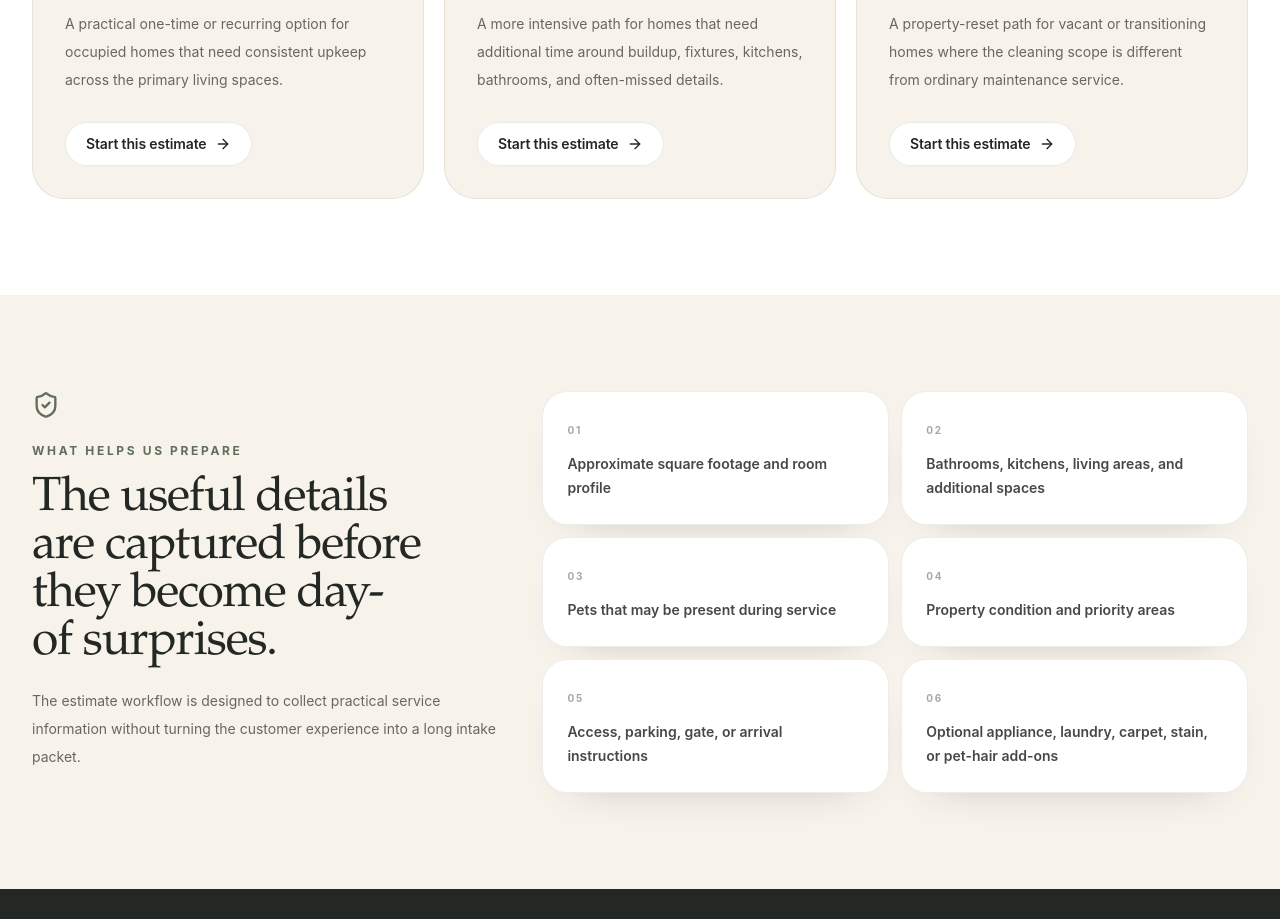
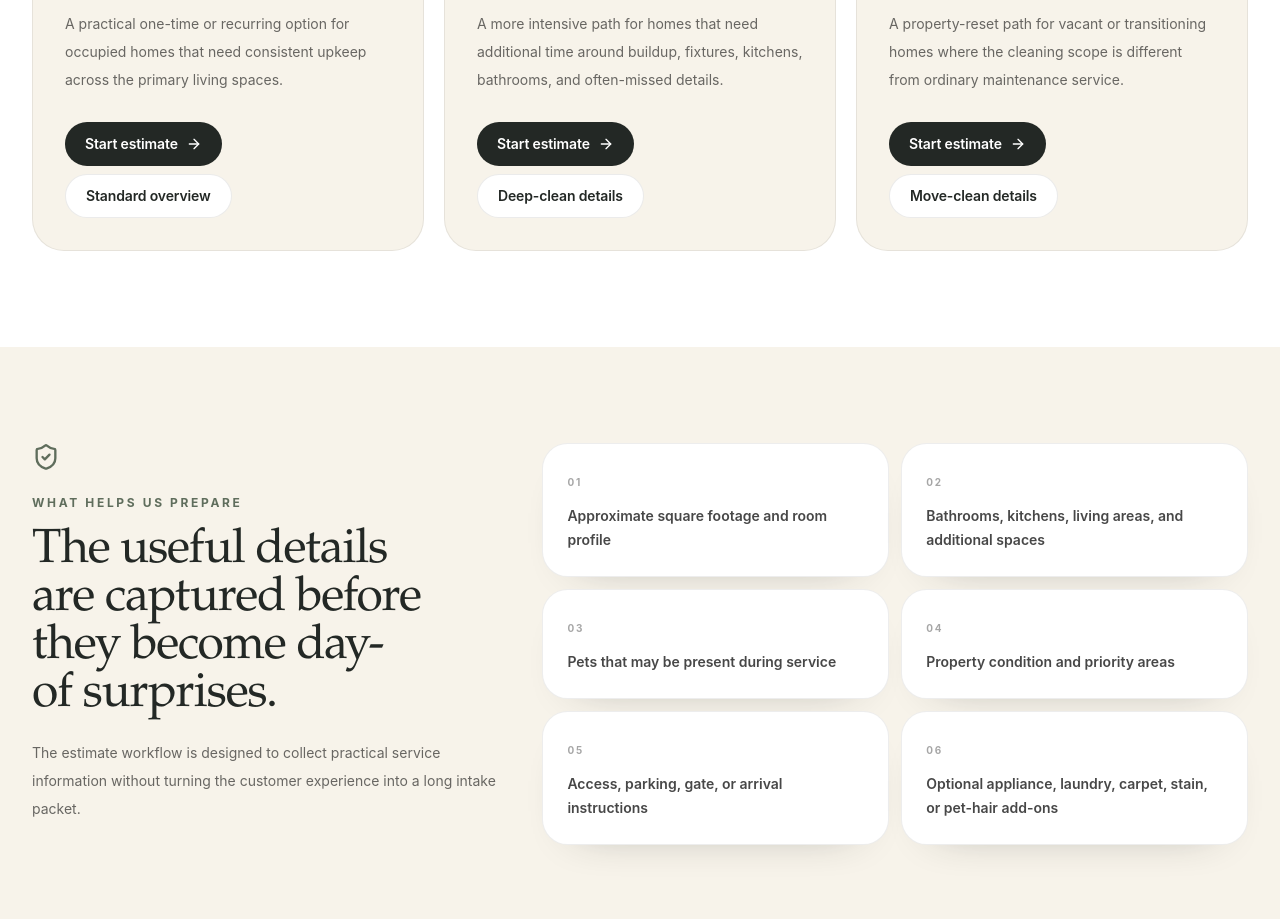
Before and after one commit to EXPRESS-AUDIO-POWER-COMPANY/tranquility-platform, a React (Vite) app: page /residential-cleaning in a window 1280 px wide. Shown: the part 1120-2039 px from the top of the page. Built offline with nearby package versions, Linux system fonts and the light colour scheme; no server answers.

Commit message:
feat: connect residential overview to dedicated service detail pages

```diff
--- a/src/pages/ResidentialCleaning.tsx
+++ b/src/pages/ResidentialCleaning.tsx
@@ -6,19 +6,25 @@ const serviceModes = [
     title: 'Standard Cleaning',
     label: 'Routine maintenance',
     body: 'A practical one-time or recurring option for occupied homes that need consistent upkeep across the primary living spaces.',
-    href: '/booking?service=standard',
+    detailHref: '/residential-cleaning',
+    estimateHref: '/booking?service=standard',
+    detailLabel: 'Standard overview',
   },
   {
     title: 'Deep Cleaning',
     label: 'Detailed reset',
     body: 'A more intensive path for homes that need additional time around buildup, fixtures, kitchens, bathrooms, and often-missed details.',
-    href: '/booking?service=deep',
+    detailHref: '/deep-cleaning',
+    estimateHref: '/booking?service=deep',
+    detailLabel: 'Deep-clean details',
   },
   {
     title: 'Move-In / Move-Out',
     label: 'Transition cleaning',
     body: 'A property-reset path for vacant or transitioning homes where the cleaning scope is different from ordinary maintenance service.',
-    href: '/booking?service=move-in-out',
+    detailHref: '/move-in-move-out-cleaning',
+    estimateHref: '/booking?service=move-in-out',
+    detailLabel: 'Move-clean details',
   },
 ]
 
@@ -59,7 +65,7 @@ export function ResidentialCleaning() {
             <h1 className="mt-5 max-w-4xl font-serif text-5xl leading-[0.98] tracking-editorial sm:text-6xl lg:text-7xl">A cleaning plan built around the way your home actually lives.</h1>
             <p className="mt-7 max-w-2xl text-lg leading-8 text-black/62">Tranquility keeps the customer experience straightforward while still collecting the property details that matter for preparation, scope, and pricing.</p>
             <div className="mt-9 flex flex-wrap gap-3">
-              <ButtonLink to="/booking">Build my estimate <ArrowRight className="ml-2 size-4" /></ButtonLink>
+              <ButtonLink to="/booking?service=standard">Build my estimate <ArrowRight className="ml-2 size-4" /></ButtonLink>
               <ButtonLink to="/quote" variant="secondary">Request a closer review</ButtonLink>
             </div>
           </div>
@@ -92,7 +98,10 @@ export function ResidentialCleaning() {
                 <p className="text-[10px] font-bold uppercase tracking-[0.18em] text-tranquility-moss">{service.label}</p>
                 <h3 className="mt-4 font-serif text-3xl">{service.title}</h3>
                 <p className="mt-4 flex-1 text-sm leading-7 text-black/58">{service.body}</p>
-                <ButtonLink className="mt-7 self-start" to={service.href} variant="secondary">Start this estimate <ArrowRight className="ml-2 size-4" /></ButtonLink>
+                <div className="mt-7 flex flex-wrap gap-2">
+                  <ButtonLink to={service.estimateHref}>Start estimate <ArrowRight className="ml-2 size-4" /></ButtonLink>
+                  <ButtonLink to={service.detailHref} variant="secondary">{service.detailLabel}</ButtonLink>
+                </div>
               </article>
             ))}
           </div>
@@ -142,7 +151,7 @@ export function ResidentialCleaning() {
           </div>
           <div className="flex flex-wrap gap-3 lg:justify-end">
             <ButtonLink to="/quote" variant="secondary">Custom quote</ButtonLink>
-            <ButtonLink to="/booking">Build my estimate <ArrowRight className="ml-2 size-4" /></ButtonLink>
+            <ButtonLink to="/booking?service=standard">Build my estimate <ArrowRight className="ml-2 size-4" /></ButtonLink>
           </div>
         </div>
       </section>
```
